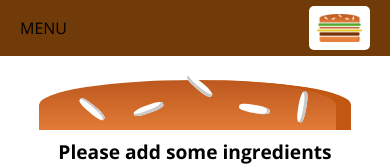
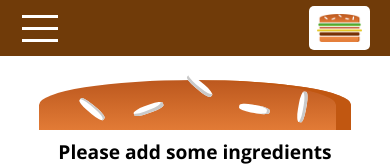
Before and after one commit to nestor-arguello/the-burger-builder, a React app: page / in a window 390 px wide. Shown: the top 166 px of the page. Built offline with nearby package versions, Linux system fonts and the light colour scheme.

Commit message:
add a hamburger icon

```diff
--- a/src/components/Navigation/SideDrawer/DrawerToggle/DrawerToggle.js
+++ b/src/components/Navigation/SideDrawer/DrawerToggle/DrawerToggle.js
@@ -1,8 +1,29 @@
 import React from 'react';
+import styled from 'styled-components';
+
+const StyledDrawerToggle = styled.div`
+  width: 40px;
+  height: 100%;
+  display: flex;
+  flex-flow: column;
+  justify-content: space-around;
+  align-items: center;
+  padding: 10px 0;
+  box-sizing: border-box;
+  cursor: pointer;
+
+  & div {
+    width: 90%;
+    height: 3px;
+    background-color: white;
+  }
+`;
 
 const drawerToggle = ({ clicked, ...props }) => (
-  <div onClick={clicked} {...props}>
-    MENU
-  </div>
+  <StyledDrawerToggle onClick={clicked} {...props}>
+    <div />
+    <div />
+    <div />
+  </StyledDrawerToggle>
 );
 export default drawerToggle;
```
